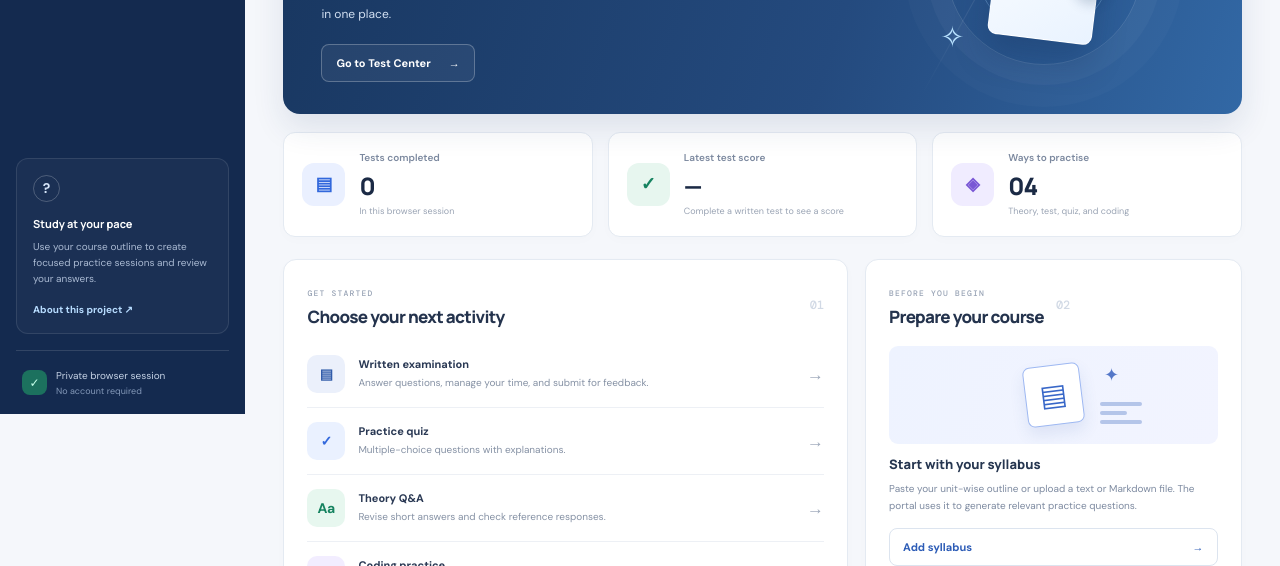
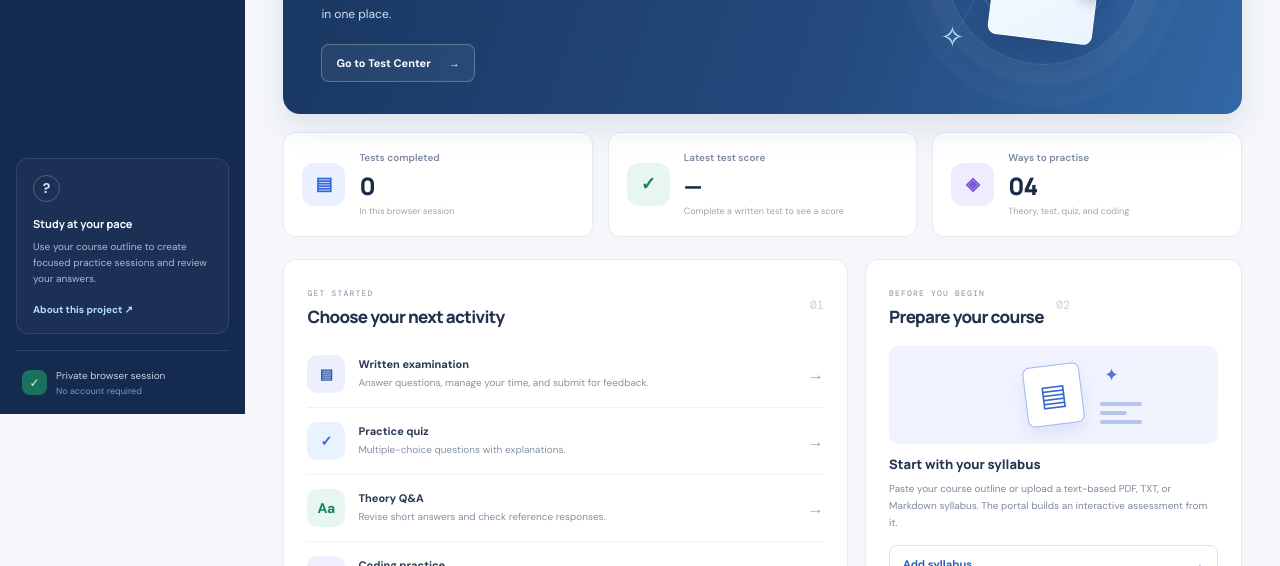
Before and after one commit to suryamaster1000/python-mid1-practice, a plain HTML site: page public/index.html in a window 1280 px wide. Shown: the part 386-952 px from the top of the page. Drawn offline with nearby package versions, Linux system fonts and the light colour scheme; a script that the page names is missing.

Commit message:
Clarify supported syllabus file types

```diff
--- a/public/index.html
+++ b/public/index.html
@@ -78,7 +78,7 @@
           <section class="content-card prep-card">
             <div class="section-head"><div><span class="section-eyebrow">BEFORE YOU BEGIN</span><h2>Prepare your course</h2></div><span class="section-mark">02</span></div>
             <div class="prep-illustration"><span class="prep-book">▤</span><span class="prep-spark">✦</span><div class="prep-lines"><i></i><i></i><i></i></div></div>
-            <h3>Start with your syllabus</h3><p>Paste your unit-wise outline or upload a text or Markdown file. The portal uses it to generate relevant practice questions.</p>
+            <h3>Start with your syllabus</h3><p>Paste your course outline or upload a text-based PDF, TXT, or Markdown syllabus. The portal builds an interactive assessment from it.</p>
             <button class="secondary-btn" type="button" data-open-view="syllabus">Add syllabus <span>→</span></button>
             <div class="prep-note"><span>ⓘ</span> Written test scores are AI-generated practice estimates, not official grades.</div>
           </section>
```
